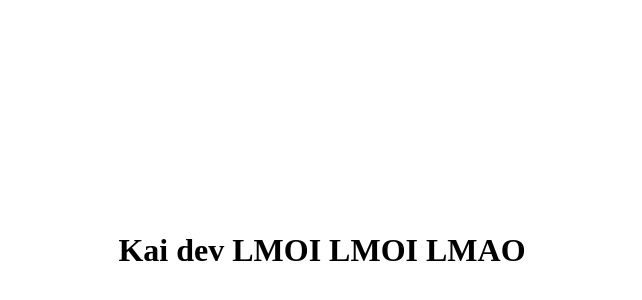
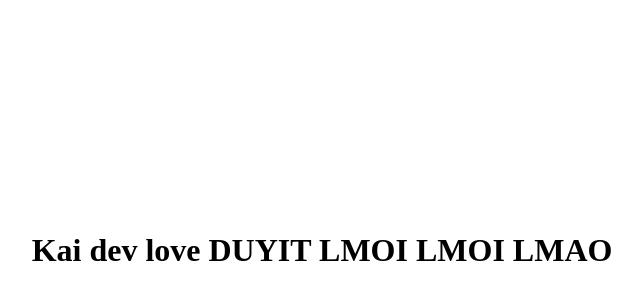
Before and after one commit to JsMTthh/JsMTthh.github.io, a plain HTML site: page index.html in a window 1280 px wide. Shown: the part 158-458 px from the top of the page, without its empty margins (318-960 px from the left). Drawn offline with Linux system fonts and the light colour scheme.

Commit message:
Update index.html

```diff
--- a/index.html
+++ b/index.html
@@ -25,7 +25,7 @@
 
 <body>
   <div class="container">
-  <h1>Kai dev LMOI LMOI LMAO</h1>
+  <h1>Kai dev love DUYIT LMOI LMOI LMAO</h1>
 </div>
 
 </body>
```
